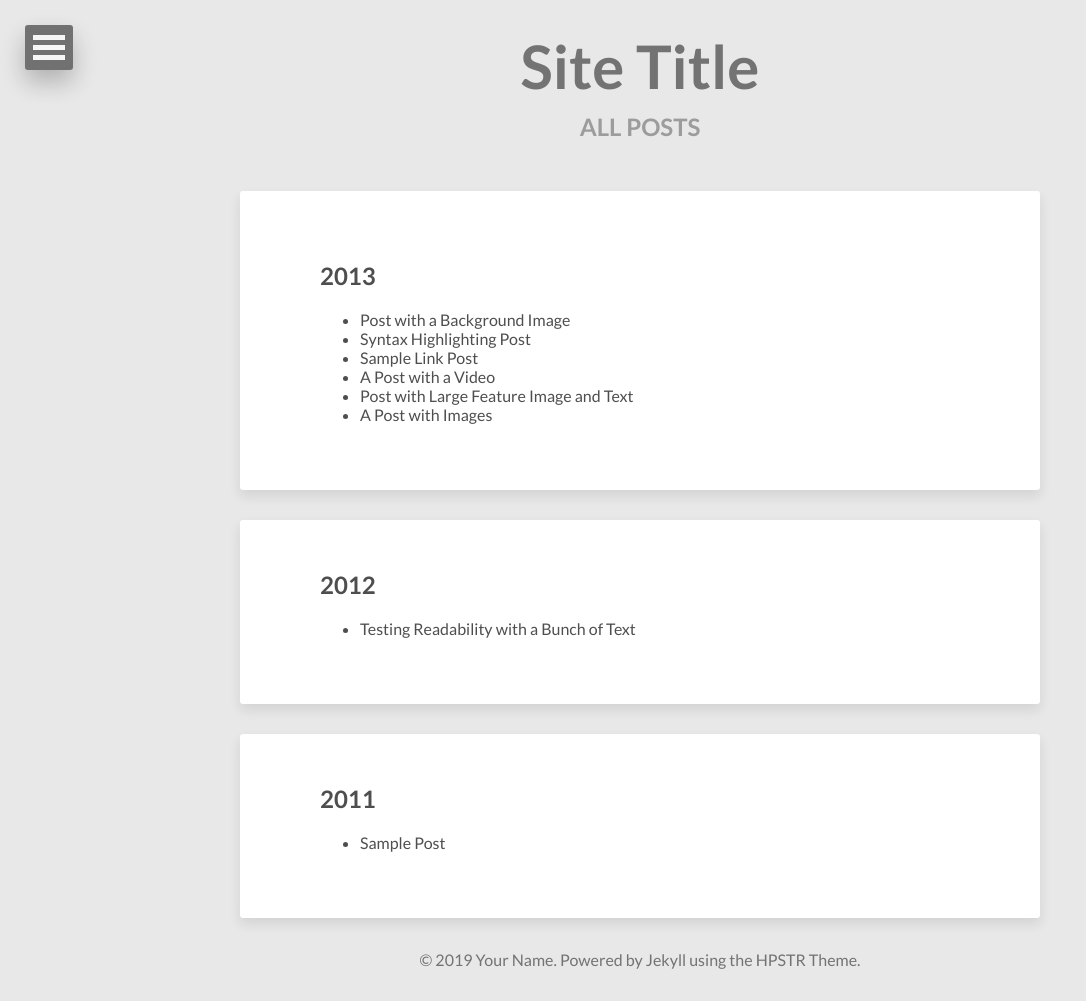
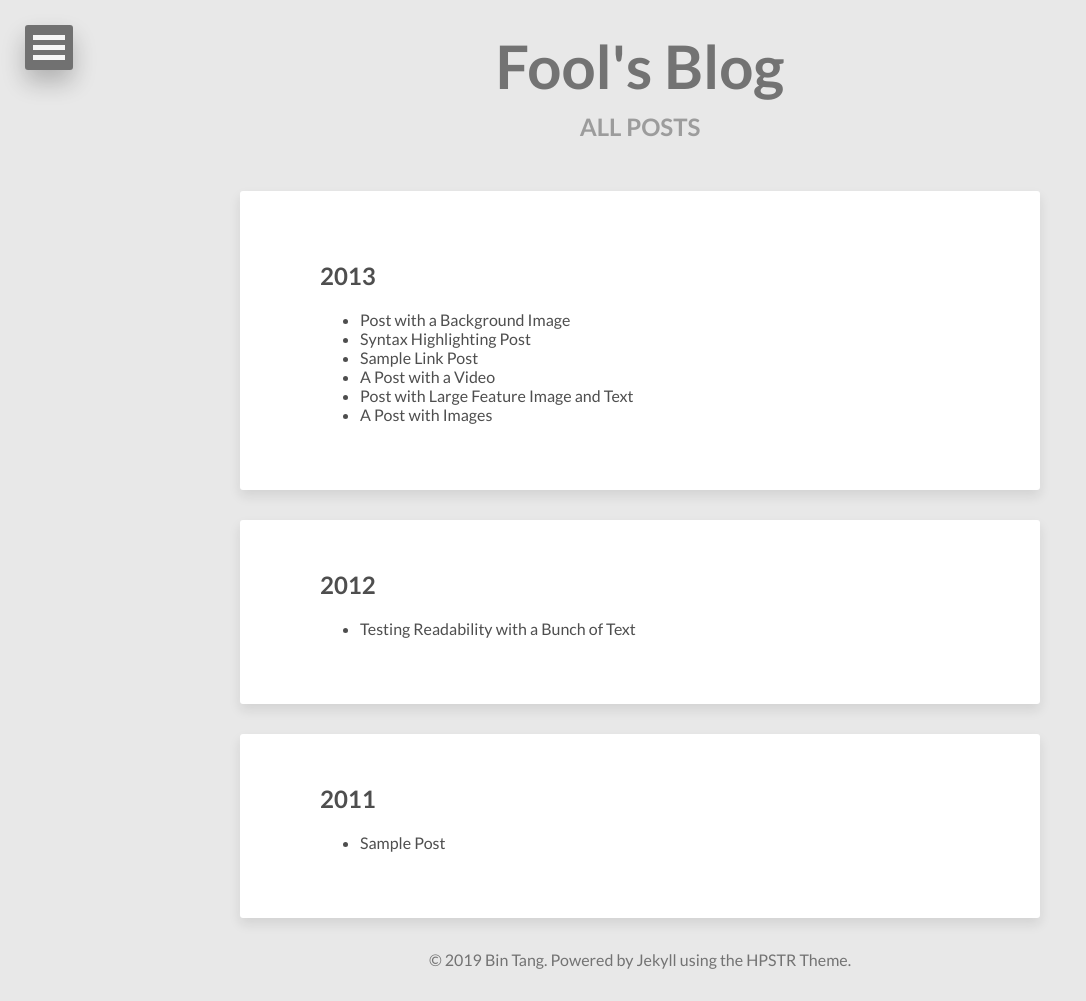
Before and after one commit to FoolBit/FoolBit.github.io, a Jekyll site: the page built from posts/index.html, in a window 1280 px wide. Shown: the whole page, without its empty margins (0-1086 px from the left). Built offline with Jekyll 4.4.1, drawn with Linux system fonts in a browser that asks for light colours; nearby versions of some CDN libraries.

Commit message:
test config

```diff
--- a/_config.yml
+++ b/_config.yml
@@ -1,5 +1,5 @@
-title:            Site Title
-description:      Describe your website here.
+title:            Fool's Blog
+description:      Trying to learn how to establish my blog
 disqus_shortname:
 reading_time:     true
 words_per_minute: 200
@@ -9,14 +9,14 @@ url:
 
 # Owner/author information
 owner:
-  name:           Your Name
+  name:           Bin Tang
   avatar:         avatar.jpg
   bio:            "Your bio goes here. It shouldn't be super long but a good sentence or two should suffice."
-  email:          you@email.com
+  email:          tangbin1998@pku.edu.cn
   # Social networking links used in footer. Update and remove as you like.
   twitter:
   facebook:
-  github:
+  github:         https://github.com/FoolBit/
   stackexchange:
   linkedin:
   instagram:
```
